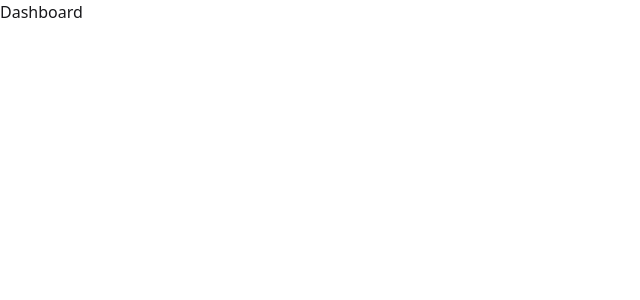
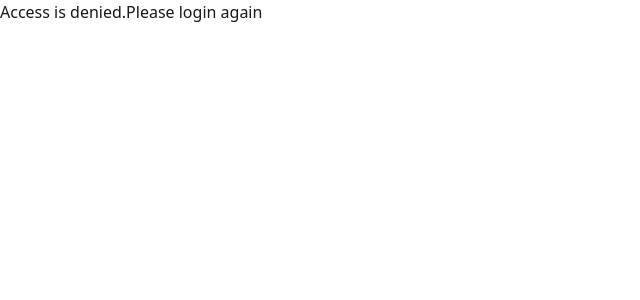
Before and after one commit to Saifullah-Afridi/internal-mangement-system, a Next.js app: page /dashboard in a window 1280 px wide. Shown: the top 300 px of the page, without its empty margins (0-640 px from the left). Built offline with nearby package versions, Linux system fonts and the light colour scheme; no server answers.

Commit message:
add a fake authentication on server side and dashboard redring based on this authentication

```diff
--- a/app/dashboard/page.tsx
+++ b/app/dashboard/page.tsx
@@ -1,7 +1,13 @@
-export default function Dashboard() {
+import { isAuthenticated } from "@/lib/auth";
+
+export default async function Dashboard() {
   return (
     <div>
-      <h1>Dashboard</h1>
+      {!(await isAuthenticated()) ? (
+        <h1>Access is denied.Please login again</h1>
+      ) : (
+        <h1>Admin dashboard</h1>
+      )}
     </div>
   );
 }
--- /dev/null
+++ b/lib/auth.ts
@@ -0,0 +1,7 @@
+import { cookies } from "next/headers";
+
+export async function isAuthenticated() {
+  const cookieStore = await cookies();
+  const token = cookieStore.get("token")?.value;
+  return token === "admin-token";
+}
```
